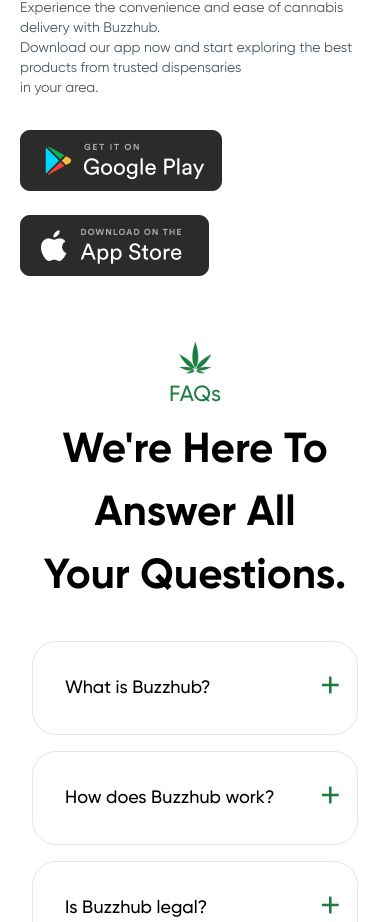
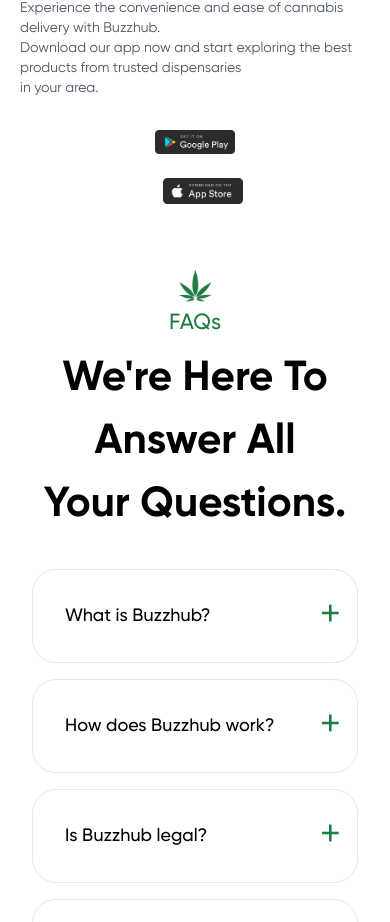
Before and after one commit to dignitestudios-dev/BuzzHub-Landing-Page, a React (Vite) app: page / in a window 390 px wide. Shown: the part 6538-7460 px from the top of the page. Built offline with nearby package versions, Linux system fonts and the light colour scheme; a web font is replaced by a local one.

Commit message:
Update DownloadSection.jsx

```diff
--- a/src/components/DownloadSection.jsx
+++ b/src/components/DownloadSection.jsx
@@ -54,20 +54,21 @@
           in your area.
         </p>
 
-        <div className="flex flex-col lg:flex-row">
+       <div className="flex flex-col sm:flex-row justify-center items-center space-x-4 sm:space-x-6">
   <a
     href="#download"
-            className="text-white rounded-lg py-2 mb-2 lg:mb-0 flex items-center"
+    className="text-white rounded-lg py-2 px-3 mb-2 sm:mb-0 flex items-center text-sm sm:text-base"
   >
-            <img src={playstore} alt="Google Play" />
+    <img src={playstore} alt="Google Play" className="w-20 h-auto sm:w-24" />
   </a>
   <a
     href="#download"
-            className="text-white rounded-lg md:px-4 py-2 flex items-center"
+    className="text-white rounded-lg py-2 px-3 flex items-center text-sm sm:text-base"
   >
-            <img src={appstore} alt="App Store" />
+    <img src={appstore} alt="App Store" className="w-20 h-auto sm:w-24" />
   </a>
 </div>
+
       </div>
     </div>
   );
```
Lines whose indentation alone changed are shown as unchanged.
